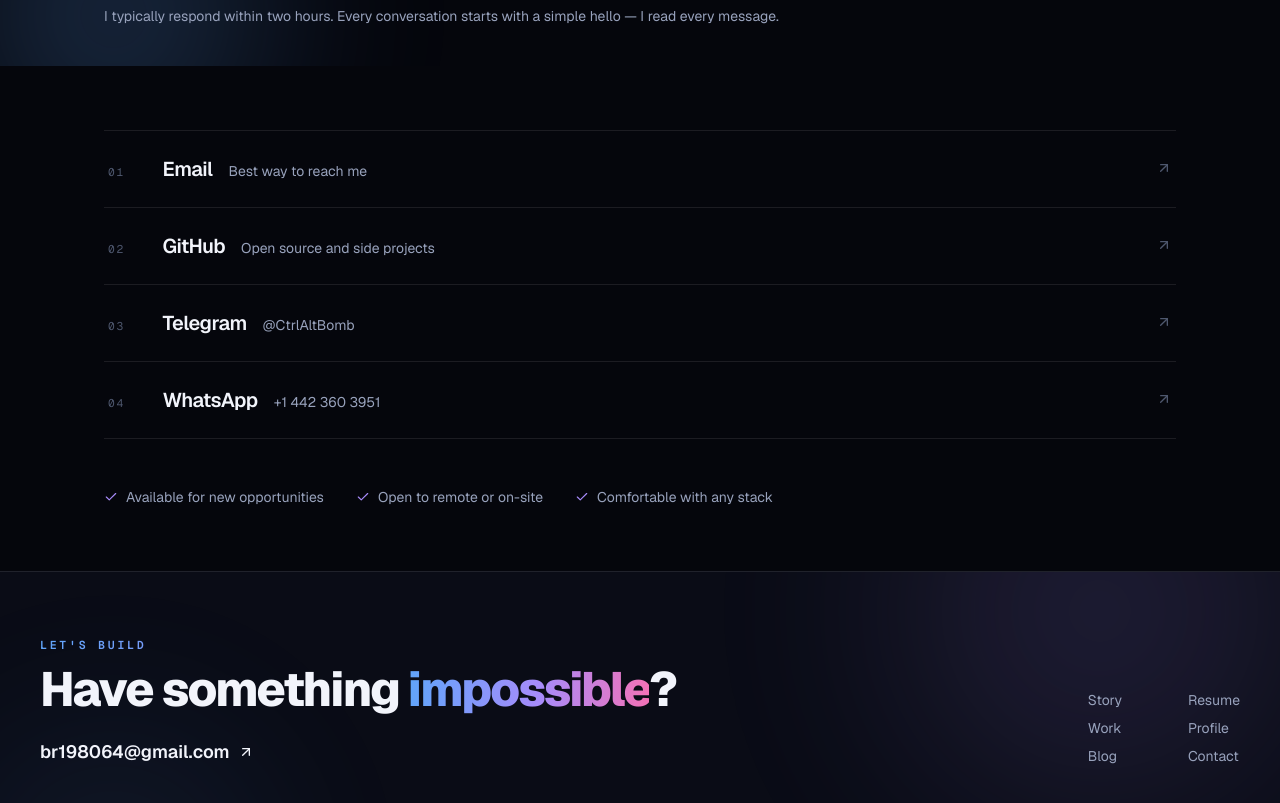
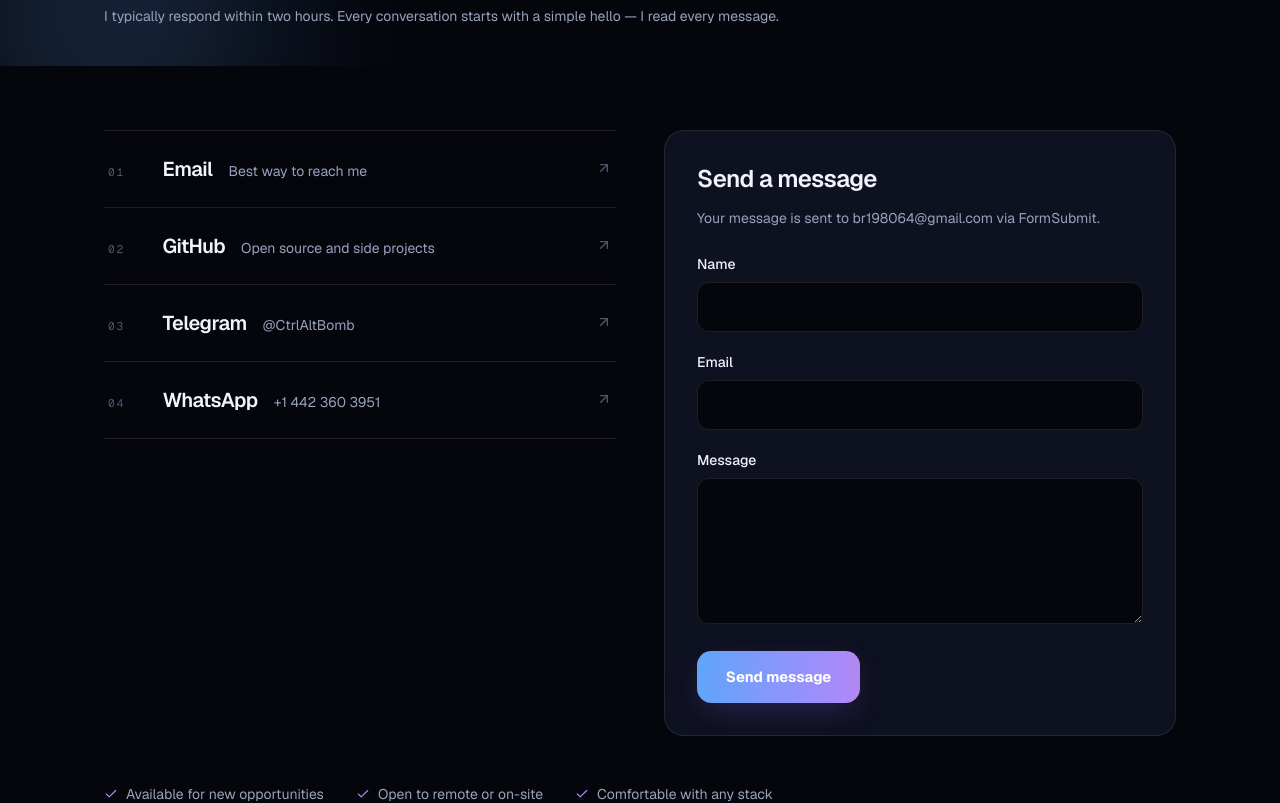
Before and after one commit to br413/br413.github.io, a Next.js app: page /contact in a window 1280 px wide. Shown: the part 520-1323 px from the top of the page. Built offline with nearby package versions, Linux system fonts and the light colour scheme.

Commit message:
Add contact form and simplify shared logo

```diff
--- a/app/contact/page.tsx
+++ b/app/contact/page.tsx
@@ -57,9 +57,10 @@ export default function ContactPage() {
         </div>
       </section>
 
-      {/* Channels */}
+      {/* Contact options and message form */}
       <section className="py-16">
         <div className="mx-auto max-w-6xl px-5 sm:px-8 lg:px-10">
+          <div className="grid items-start gap-12 lg:grid-cols-2">
             <Reveal>
               <div className="border-t border-line">
                 {contactLinks.map((link, i) => (
@@ -83,6 +84,67 @@ export default function ContactPage() {
               </div>
             </Reveal>
 
+            <Reveal className="rounded-2xl border border-line bg-panel p-6 sm:p-8">
+              <h2 id="contact-form-heading" className="text-2xl font-semibold tracking-tight">
+                Send a message
+              </h2>
+              <p id="contact-form-note" className="mt-3 text-sm leading-relaxed text-dim">
+                Your message is sent to {SITE_CONFIG.email} via FormSubmit.
+              </p>
+              <form
+                action={`https://formsubmit.co/${SITE_CONFIG.email}`}
+                method="POST"
+                aria-labelledby="contact-form-heading"
+                aria-describedby="contact-form-note"
+                className="mt-6 space-y-5"
+              >
+                <input type="hidden" name="_subject" value="New portfolio contact message" />
+                <input type="hidden" name="_template" value="table" />
+                <input type="hidden" name="_url" value={`${SITE_CONFIG.url}/contact/`} />
+                <input type="text" name="_honey" tabIndex={-1} autoComplete="off" aria-hidden="true" className="hidden" />
+
+                <div>
+                  <label htmlFor="contact-name" className="mb-2 block text-sm font-medium">Name</label>
+                  <input
+                    id="contact-name"
+                    name="name"
+                    type="text"
+                    autoComplete="name"
+                    required
+                    maxLength={100}
+                    className="w-full rounded-lg border border-line bg-background px-4 py-3 text-base outline-none transition-colors focus:border-accent focus:ring-2 focus:ring-accent/20"
+                  />
+                </div>
+                <div>
+                  <label htmlFor="contact-email" className="mb-2 block text-sm font-medium">Email</label>
+                  <input
+                    id="contact-email"
+                    name="email"
+                    type="email"
+                    autoComplete="email"
+                    required
+                    maxLength={254}
+                    className="w-full rounded-lg border border-line bg-background px-4 py-3 text-base outline-none transition-colors focus:border-accent focus:ring-2 focus:ring-accent/20"
+                  />
+                </div>
+                <div>
+                  <label htmlFor="contact-message" className="mb-2 block text-sm font-medium">Message</label>
+                  <textarea
+                    id="contact-message"
+                    name="message"
+                    required
+                    maxLength={5000}
+                    rows={5}
+                    className="w-full resize-y rounded-lg border border-line bg-background px-4 py-3 text-base outline-none transition-colors focus:border-accent focus:ring-2 focus:ring-accent/20"
+                  />
+                </div>
+                <button type="submit" className="btn-primary justify-center focus-visible:outline-2 focus-visible:outline-offset-4 focus-visible:outline-accent">
+                  Send message
+                </button>
+              </form>
+            </Reveal>
+          </div>
+
           <Reveal className="mt-12">
             <div className="flex flex-wrap gap-x-8 gap-y-3">
               {trustSignals.map((item) => (
--- a/components/navbar.tsx
+++ b/components/navbar.tsx
@@ -45,7 +45,6 @@ export function Navbar() {
       <div className="mx-auto flex h-16 max-w-7xl items-center justify-between px-5 sm:px-8 lg:px-10">
         <Link href="/" className="group flex items-center gap-2 font-mono text-base font-bold tracking-wider">
           <span className="text-grad">{SITE_CONFIG.name.split(' ').map((w) => w[0]).join('')}</span>
-          <span className="text-faint transition-colors group-hover:text-accent">_dev</span>
         </Link>
 
         <div className="hidden items-center gap-8 md:flex">
```
Also changed, not shown: 1 other file (tests, documents, lock files or other folders). Lines whose indentation alone changed are shown as unchanged.
